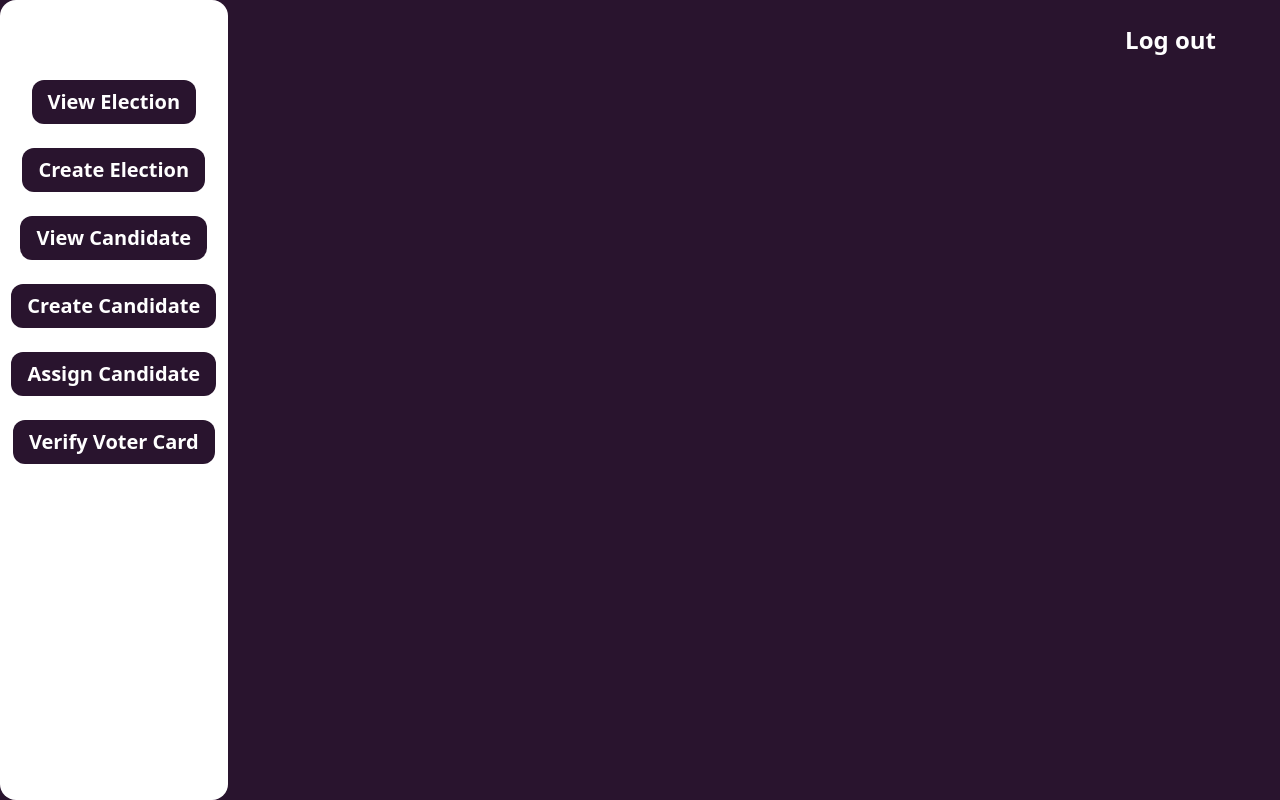
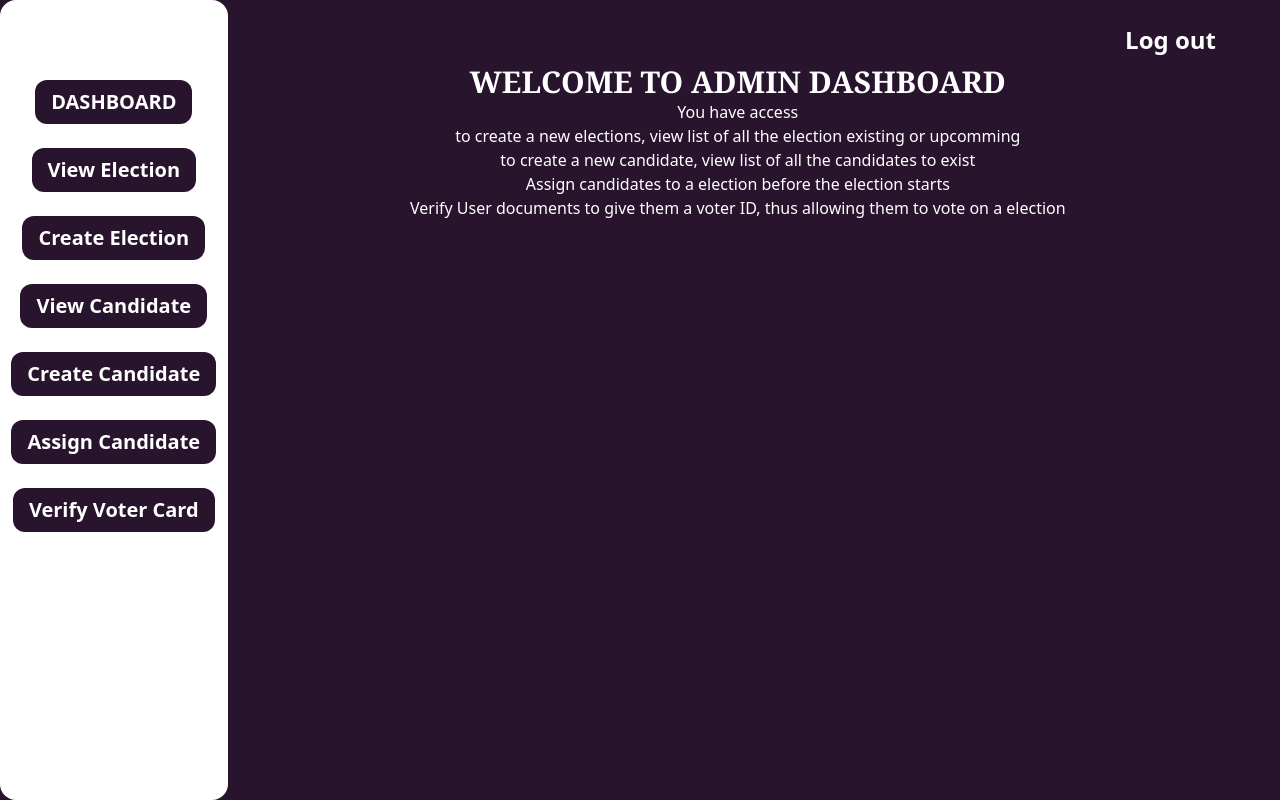
Before and after one commit to nl-codes/Online_Voting_System, a React (Vite) app in the folder frontend/: page /sec/admin/dashboard in a window 1280 px wide. Built offline with nearby package versions, Linux system fonts and the light colour scheme.

Commit message:
Add content on AdminDashboard

```diff
--- a/frontend/src/components/AdminSidebar.jsx
+++ b/frontend/src/components/AdminSidebar.jsx
@@ -5,8 +5,12 @@ const AdminSidebar = () => {
     return (
         <div className="bg-white rounded-2xl w-70 flex flex-col items-center py-20 gap-6">
             <AdminSidebarLinks
+                btnName={"DASHBOARD"}
+                navigationLink={"/sec/admin/dashboard"}
+            />
+            <AdminSidebarLinks
                 btnName={"View Election"}
-                navigationLink={"/sec/admin/dashboard"}
+                navigationLink={"/sec/admin/view/election"}
             />
             <AdminSidebarLinks
                 btnName={"Create Election"}
--- a/frontend/src/pages/AdminDashboardPage.jsx
+++ b/frontend/src/pages/AdminDashboardPage.jsx
@@ -19,8 +19,29 @@ const AdminDashboardPage = () => {
                         Log out
                     </button>
                 </div>
+                <div className="flex flex-col justify-center items-center text-white">
+                    <p className="font-extrabold text-3xl font-serif">
+                        WELCOME TO ADMIN DASHBOARD
+                    </p>
+                    <p> You have access</p>
+                    <p>
+                        to create a new elections, view list of all the election
+                        existing or upcomming
+                    </p>
+                    <p>
+                        to create a new candidate, view list of all the
+                        candidates to exist
+                    </p>
+                    <p>
+                        Assign candidates to a election before the election
+                        starts
+                    </p>
+                    <p>
+                        Verify User documents to give them a voter ID, thus
+                        allowing them to vote on a election
+                    </p>
+                </div>
             </div>
-            <div className="flex flex-col justify-center items-center"></div>
         </div>
     );
 };
```
